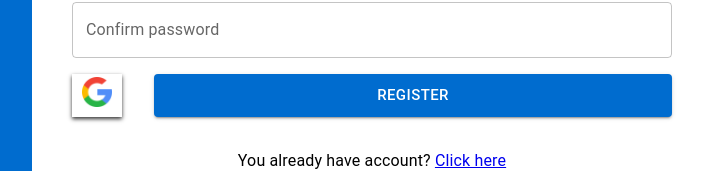
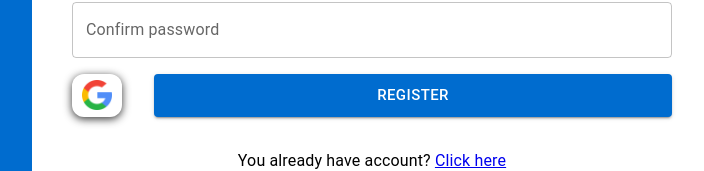
Before and after one commit to Dzenoo/Social-Media-App, a Next.js app: page /signup in a window 1280 px wide. Shown: the part 572-743 px from the top of the page, without its empty margins (568-1272 px from the left). Built offline with nearby package versions, Linux system fonts and the light colour scheme.

Commit message:
Added css google

```diff
--- a/css/Auth.module.css
+++ b/css/Auth.module.css
@@ -44,7 +44,11 @@
 .auth_section .actions .google {
   background-color: #fff;
   padding: 3px 10px;
-  box-shadow: 0 2px 4px #333;
+  box-shadow: 0 2px 8px #333;
+  border-radius: 12px;
+  display: flex;
+  align-items: center;
+  cursor: pointer;
 }
 
 @media (max-width: 884px) {
```
